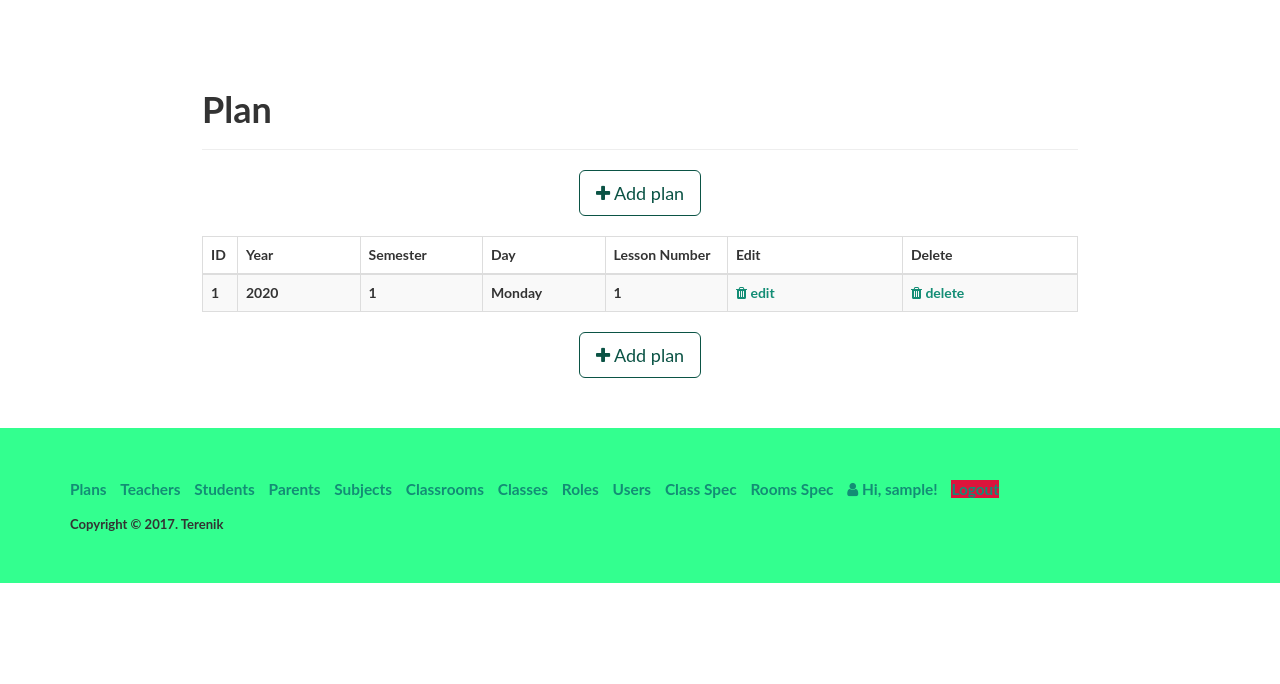
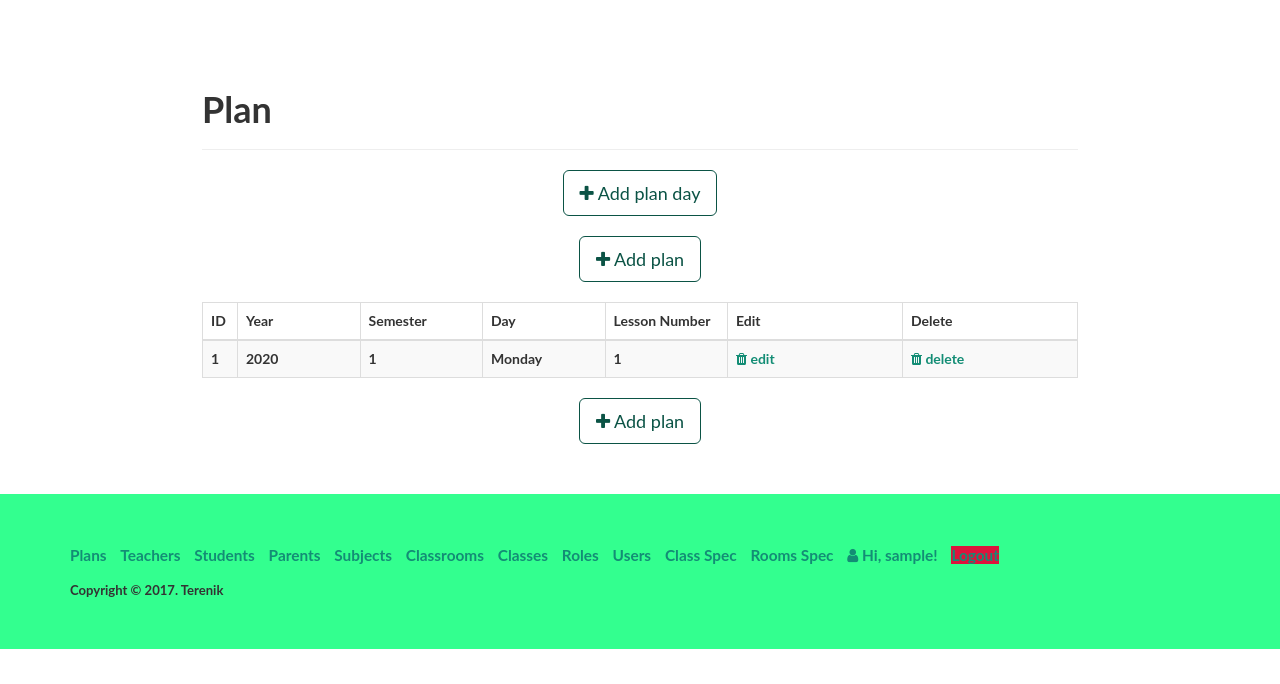
Before and after one commit to TerenikDmitry/school_db, a Flask app: page /admin/plans in a window 1280 px wide. Shown: the part 51-735 px from the top of the page. Run offline with Flask 2, Linux system fonts and the light colour scheme; a user stored in the database is signed in; tables that the repository leaves empty hold one stand-in row (values such as "Sample post"); parts of the project's set-up code (start-up, migrations or seed data) failed here and were passed over; some libraries are stand-ins or nearby versions.

Commit message:
Expanding the possibility of creating a Plan

```diff
--- a/app/admin/views_plan.py
+++ b/app/admin/views_plan.py
@@ -4,7 +4,7 @@ from .. import db
 from flask import render_template, flash, redirect, url_for
 from flask_login import login_required
 
-from forms import PlanForm
+from forms import PlanForm, PlanFormDay
 from ..models import EducationPlan
 
 @admin.route('/plans')
@@ -92,3 +92,32 @@ def edit_plan(id):
                            form=form,
                            plan=plan,
                            title='Add Plan')
+
+
+@admin.route('/plans/add/day', methods=['GET', 'POST'])
+@login_required
+def add_plan_day():
+    """
+    Add one plan
+    """
+    check_admin()
+
+    form = PlanFormDay()
+    if form.validate_on_submit():
+        for leson in range(1,8):
+            plan = EducationPlan(year=form.year.data,
+                                 day=form.day.data,
+                                 lessonNumber=leson,
+                                 semester=form.semester.data)
+            try:
+                db.session.add(plan)
+                db.session.commit()
+                flash('You have successfully add the Plan.{}'.format(plan), category='message')
+            except:
+                flash('Such a Plan already exists.', category='error')
+
+        return redirect(url_for('admin.list_plan'))
+
+    return render_template('admin/plans/plan.html',
+                           form=form,
+                           title='Add Plan 1-7 lesson')
--- a/app/templates/admin/plans/list.html
+++ b/app/templates/admin/plans/list.html
@@ -10,6 +10,12 @@
                     <h1>Plan</h1>
                 </div>
 
+                <div style="text-align: center">
+                    <a href="{{ url_for('admin.add_plan_day') }}" class="btn btn-default btn-lg">
+                        <i class="fa fa-plus"></i> Add plan day
+                    </a>
+                </div>
+                <br>
                 <div style="text-align: center">
                     <a href="{{ url_for('admin.add_plan') }}" class="btn btn-default btn-lg">
                         <i class="fa fa-plus"></i> Add plan
```
Also changed, not shown: app/admin/forms.py (+17 -0 lines).
